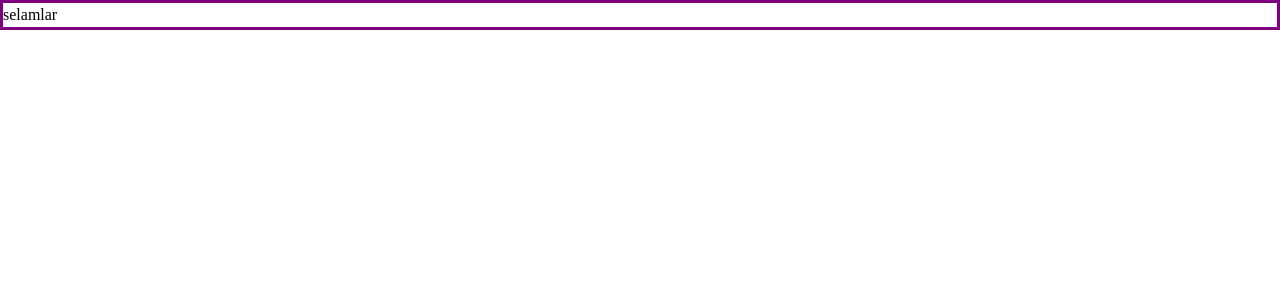
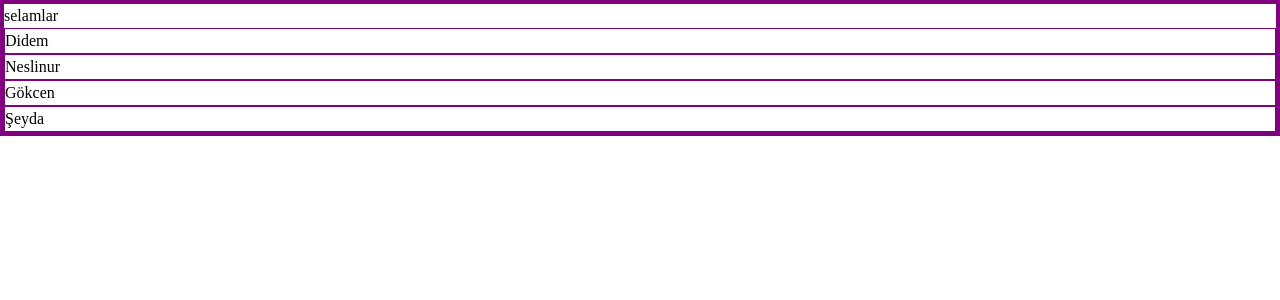
Before and after one commit to gokhanozdemir/p0824-s8-repeat, a React (Vite) app: page / in a window 1280 px wide. Shown: the top 300 px of the page. Built offline with nearby package versions, Linux system fonts and the light colour scheme.

Commit message:
katılanları selamlar

```diff
--- a/src/App.jsx
+++ b/src/App.jsx
@@ -1,10 +1,13 @@
+
+const initialArray = ["Didem", "Neslinur", "Gökcen", "Şeyda"]
 
 function App() {
 
   return (
-    <>
+    <div>
       selamlar
-    </>
+      {initialArray.map((item, index) => <p key={index}>{item}</p>)}
+    </div>
   )
 }
 
```
